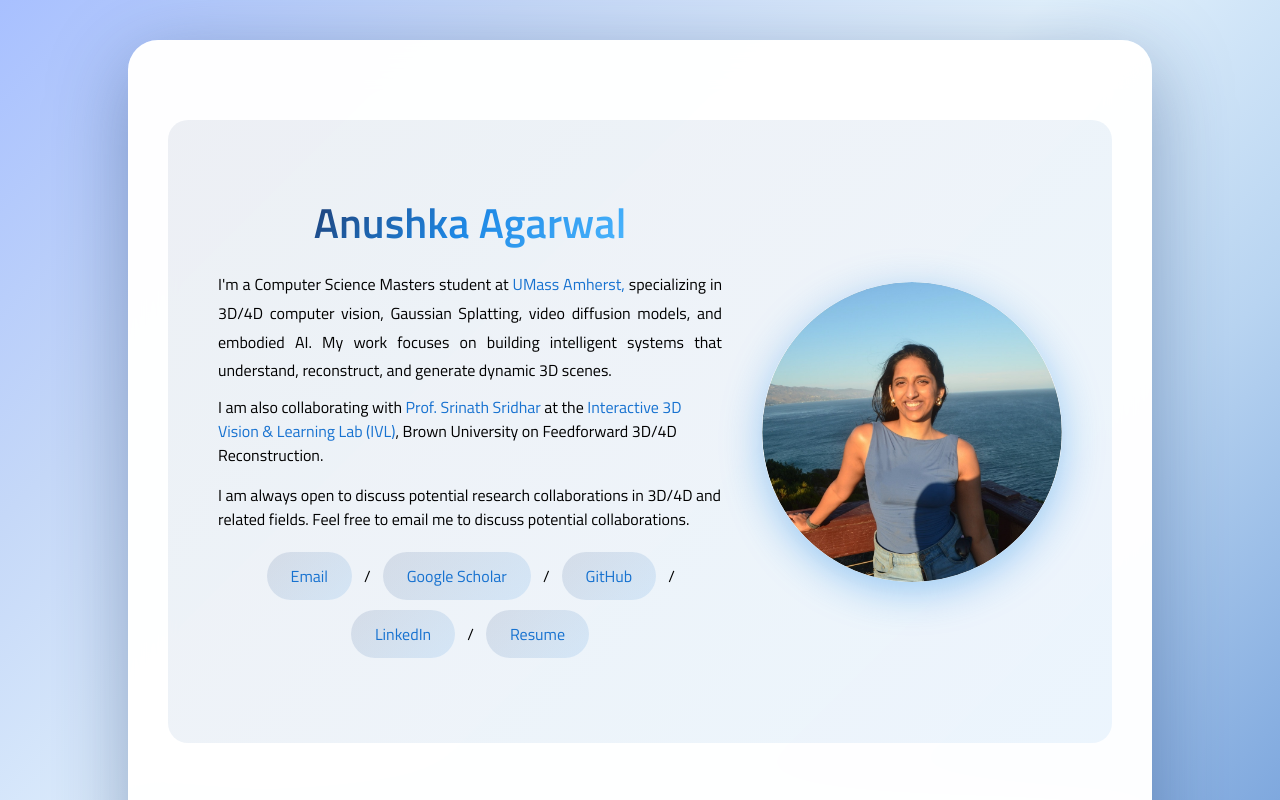
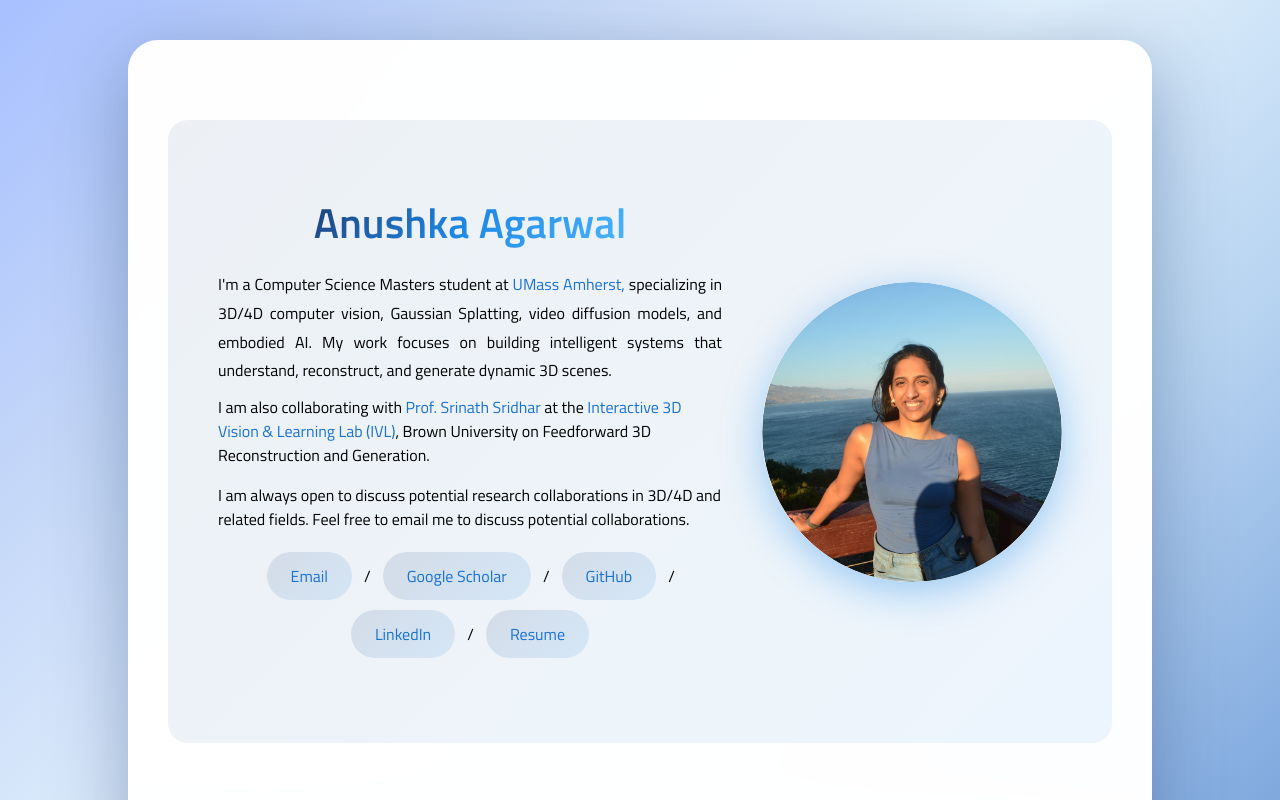
Before and after one commit to anushka17agarwal/anushka17agarwal.github.io, a plain HTML site: page index.html in a window 1280 px wide. Shown: the top 800 px of the page. Drawn offline with Linux system fonts and the light colour scheme.

Commit message:
Update website content

```diff
--- a/index.html
+++ b/index.html
@@ -33,7 +33,7 @@
           <a href="https://srinathsridhar.com/" target="_blank">Prof. Srinath Sridhar</a>
           at the
           <a href="https://ivl.cs.brown.edu/" target="_blank">Interactive 3D Vision & Learning Lab (IVL)</a>,
-          Brown University on Feedforward 3D/4D Reconstruction.
+          Brown University on Feedforward 3D Reconstruction and Generation.
           </p>
               <p> I am always open to discuss potential research collaborations in 3D/4D and related fields. Feel free to email me to discuss potential collaborations. </p>
 
```
